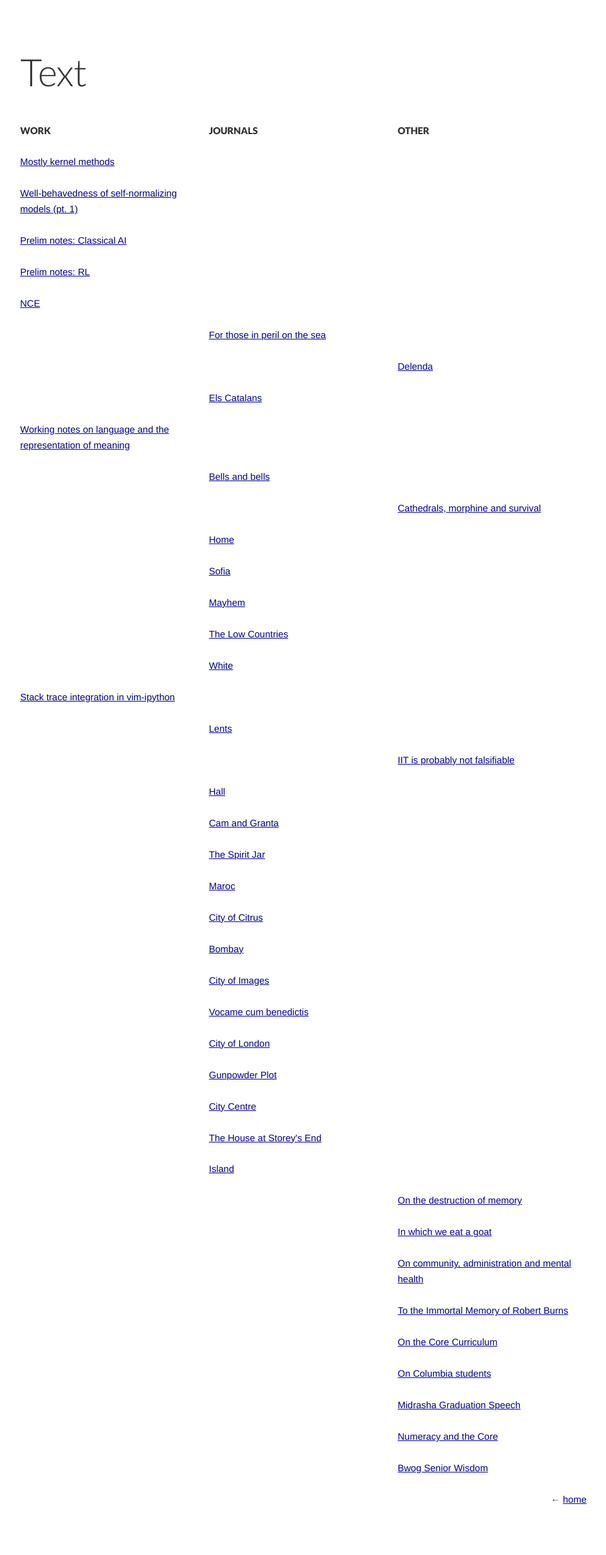
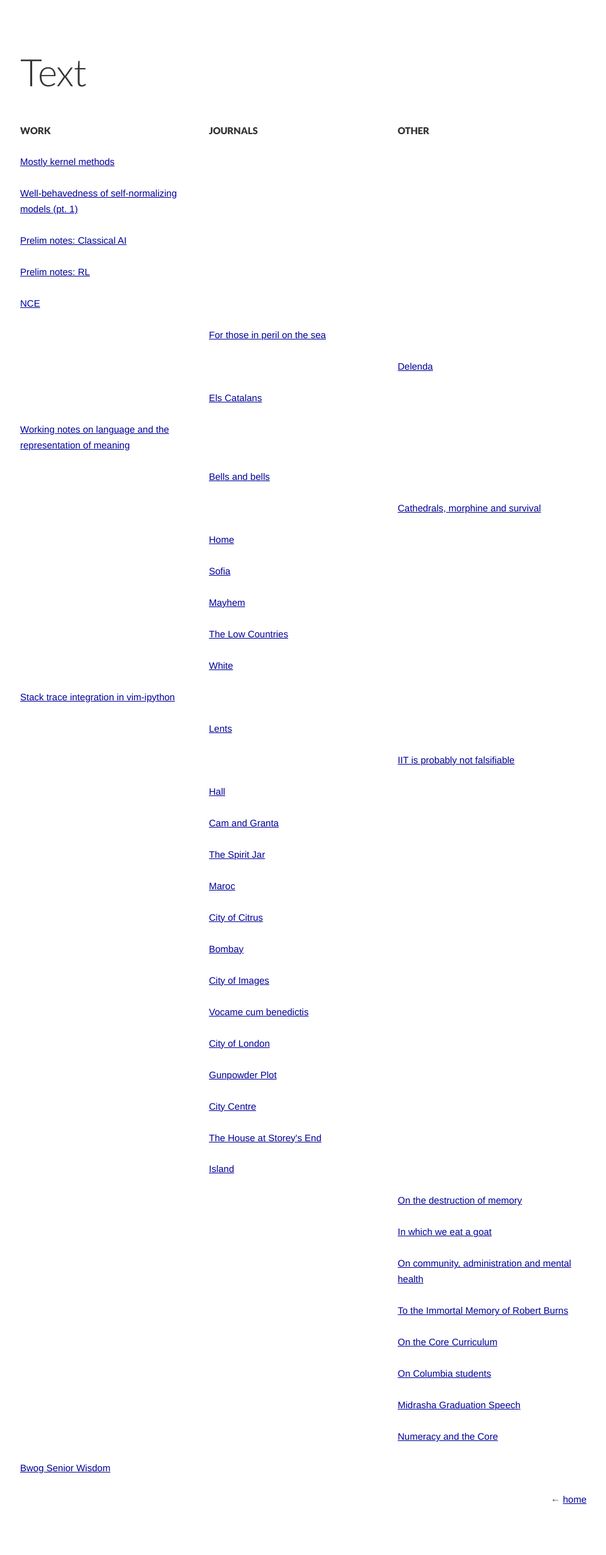
Before and after one commit to jacobandreas/writing, a Jekyll site: the page built from index.html, in a window 1280 px wide. Shown: the whole page at 63% size, without its empty margins (43-1006 px from the left). Built offline with Jekyll 4.4.1, drawn with Linux system fonts in a browser that asks for light colours; nearby versions of some CDN libraries.

Commit message:
move sr wisdom

```diff
--- a/index.html
+++ b/index.html
@@ -28,7 +28,7 @@ exclude: [reading, food]
     {% endfor %}
     <li class='school'><a href="http://www.columbiaspectator.com/2012/04/10/numerically-human">
       Numeracy and the Core</a></li>
-    <li class='school'><a href="http://bwog.com/2012/05/02/senior-wisdom-jacob-andreas/">
+    <li class='columbia'><a href="http://bwog.com/2012/05/02/senior-wisdom-jacob-andreas/">
       Bwog Senior Wisdom</a></li>
   </ul>
 </article>
```
Also changed, not shown: other parts of index.html (+1 -1 lines).
